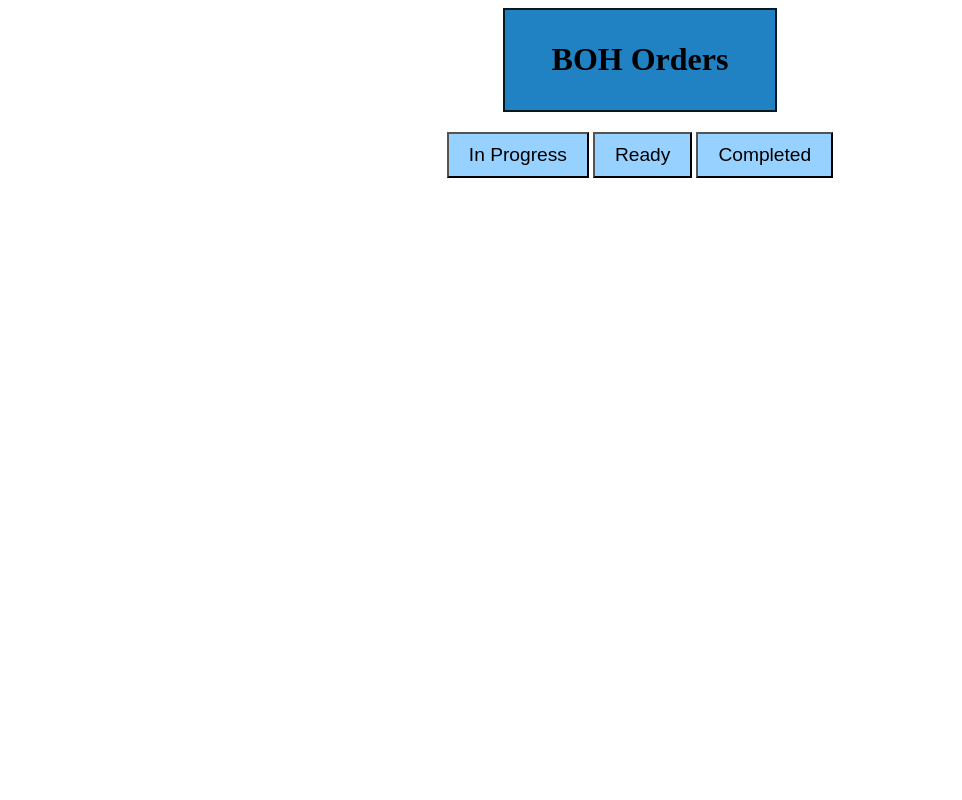
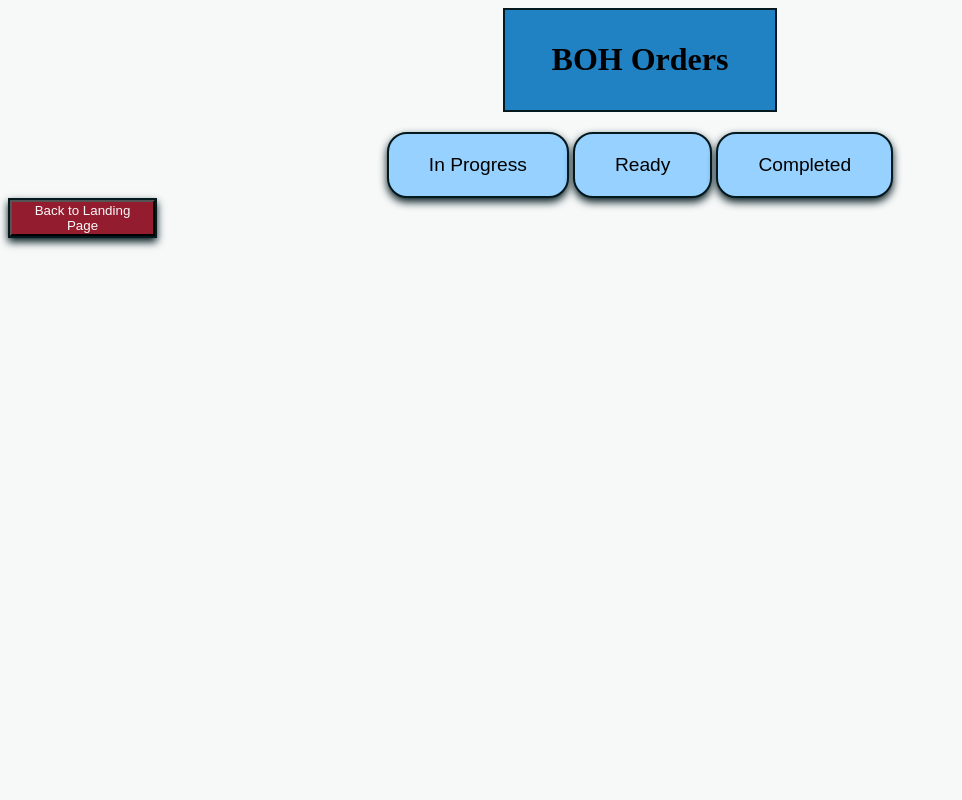
Before and after one commit to DanK2002/Senior-Project, a Django app: page /basic/back-order/ in a window 1280 px wide. Shown: the whole page, without its empty margins (0-962 px from the left). Run offline with Django 5.2, Linux system fonts and the light colour scheme.

Commit message:
added more css styling to BOH and FOH. Also created a back to Landing Page button.

```diff
--- a/basic/templates/basic/addneworder.html
+++ b/basic/templates/basic/addneworder.html
@@ -16,7 +16,7 @@
         <button class="large-button-add" hx-get="/drive-through" hx-target="#button-container">Drive-Through</button>
     </div>
 
-    <div class="button-container2" hx-target="body" hx-swap="outerHTML">
+    <div id="button-container2" hx-target="body" hx-swap="outerHTML">
         <button class="button" hx-get="../order/">Back to Menu</button>
     </div>
 </body>
--- a/basic/templates/basic/back-completed.html
+++ b/basic/templates/basic/back-completed.html
@@ -30,7 +30,7 @@
         </div>
     </div>
 
-    <div class="button-container2" hx-target="body" hx-swap="outerHTML">
+    <div id="button-container2" hx-target="body" hx-swap="outerHTML">
         <button class="button" hx-get="../back-order/">Back to Menu</button>
     </div>
 
--- a/basic/templates/basic/back-inprogress.html
+++ b/basic/templates/basic/back-inprogress.html
@@ -30,7 +30,7 @@
         </div>
     </div>
 
-    <div class="button-container2" hx-target="body" hx-swap="outerHTML">
+    <div id="button-container2" hx-target="body" hx-swap="outerHTML">
         <button class="button" hx-get="../back-order/">Back to Menu</button>
     </div>
 
--- a/basic/templates/basic/back-order.html
+++ b/basic/templates/basic/back-order.html
@@ -6,6 +6,20 @@
         #button-container {
             text-align: center; /* Center align the content */
         }
+
+        #button-container2 {
+            text-align: center;
+            border: 2px solid #03191e;
+            box-shadow: 0 4px 8px #03191e;
+            max-width: 95px;
+        }
+
+        #button-container3 {
+            border: 2px solid #03191e;
+            box-shadow: 0 4px 8px #03191e;
+            max-width: 145px;
+        }
+
 
         .button {
             background-color: #941c2f;
@@ -31,11 +45,7 @@
             width: 60%; /* Add padding to the order box */
             border: 1px solid #03191e; /* Add border to the order box */
             background-color: #f7f9f9; /* Set background color of the order box */
-        }
-
-        .large-button {
-            font-size: 1.2em;
-            padding: 10px 20px;
+            box-shadow: 0 4px 8px #03191e;
         }
 
         .title {
@@ -59,18 +69,22 @@
             margin: auto;
             margin-bottom: 20px;
             border-radius: 20px;
+            box-shadow: 0 4px 8px #03191e;
         }
 
         .large-button {
+            border: 2px solid #03191e;
             font-size: 1.2em;
-            padding: 10px 20px;
+            padding: 20px 40px;
+            border-radius: 20px;
+            box-shadow: 0 4px 8px #03191e;
         }
 
     </style>
 
 </head>
 
-<body>
+<body style="background-color: #f7f9f9;">
     <div class="title">
         <h1>BOH Orders</h1>
     </div>
@@ -81,6 +95,10 @@
         <button class="large-button" hx-get="../back-completed/" hx-trigger="click" hx-swap="outerHTML" style="background-color: #96d1ff;">Completed</button>
     </div>
 
+    <div id="button-container3" hx-target="body" hx-swap="outerHTML">
+        <button class="button" hx-get="../landingpage/">Back to Landing Page</button>
+    </div>
+
 </body>
 
 </html>
--- a/basic/templates/basic/back-ready.html
+++ b/basic/templates/basic/back-ready.html
@@ -33,7 +33,7 @@
         </div>
     </div>
 
-    <div class="button-container2" hx-target="body" hx-swap="outerHTML">
+    <div id="button-container2" hx-target="body" hx-swap="outerHTML">
         <button class="button" hx-get="../back-order/">Back to Menu</button>
     </div>
 
--- a/basic/templates/basic/completed.html
+++ b/basic/templates/basic/completed.html
@@ -25,7 +25,7 @@
         </div>
     </div>
 
-    <div class="button-container2" hx-target="body" hx-swap="outerHTML">
+    <div id="button-container2" hx-target="body" hx-swap="outerHTML">
         <button class="button" hx-get="../order/">Back to Menu</button>
     </div>
 
--- a/basic/templates/basic/inprogress.html
+++ b/basic/templates/basic/inprogress.html
@@ -24,7 +24,7 @@
         </div>
     </div>
 
-    <div class="button-container2" hx-target="body" hx-swap="outerHTML">
+    <div id="button-container2" hx-target="body" hx-swap="outerHTML">
         <button class="button" hx-get="../order/">Back to Menu</button>
     </div>
 
--- a/basic/templates/basic/ready.html
+++ b/basic/templates/basic/ready.html
@@ -24,7 +24,7 @@
         </div>
     </div>
 
-    <div class="button-container2" hx-target="body" hx-swap="outerHTML">
+    <div id="button-container2" hx-target="body" hx-swap="outerHTML">
         <button class="button" hx-get="../order/">Back to Menu</button>
     </div>
 
```
Also changed, not shown: basic/templates/basic/order.html (+25 -4 lines).
